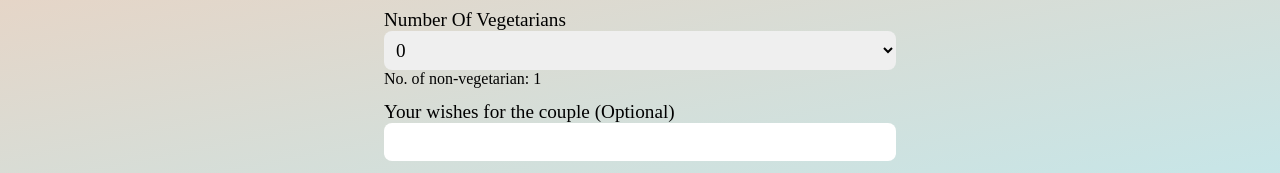
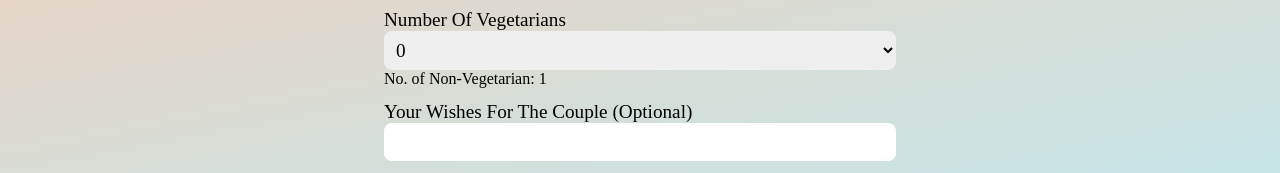
Before and after one commit to Nijamudeen96/wedding-site, a Next.js app: page /rsvp in a window 1280 px wide. Shown: the part 354-527 px from the top of the page. Built offline with nearby package versions, Linux system fonts and the light colour scheme; a web font is replaced by a local one.

Commit message:
edited arrow buttons and capitalise questions in rsvp page

```diff
--- a/src/pages/components/ExpandedView.jsx
+++ b/src/pages/components/ExpandedView.jsx
@@ -48,8 +48,8 @@ export default function ExpandedView({ photo, setPhoto, maxLength }) {
     return (
         <div className={styles.expanded_view_container}>
             {isLandscape ? <Image className={styles.expanded_view_image_landscape} src={photo.image} /> : <Image className={styles.expanded_view_image} src={photo.image} />}
-            <button className={styles.expanded_view_back} onClick={handleBackClick}> 🡄 </button>
-            <button className={styles.expanded_view_front} onClick={handleFrontClick}> 🡆 </button>
+            <button className={styles.expanded_view_back} onClick={handleBackClick}> &#60; </button>
+            <button className={styles.expanded_view_front} onClick={handleFrontClick}> &#62; </button>
             <button className={styles.expanded_view_close} onClick={handleCloseClick}> X </button>
         </div >
     )
--- a/src/pages/rsvp.jsx
+++ b/src/pages/rsvp.jsx
@@ -70,9 +70,9 @@ export default function RSVP() {
                 />
                 <label htmlFor="vegetarian">Number Of Vegetarians</label>
                 <Option total_attendance={attendee} setVegetarian={setVegetarian} />
-                {vegetarian != 0 ? <p>No. of vegetarian: {vegetarian}</p> : null}
-                {vegetarian != attendee ? <p>No. of non-vegetarian: {attendee - vegetarian}</p> : null}
-                <label htmlFor="wishes">Your wishes for the couple (Optional)</label>
+                {vegetarian != 0 ? <p>No. of Vegetarian: {vegetarian}</p> : null}
+                {vegetarian != attendee ? <p>No. of Non-Vegetarian: {attendee - vegetarian}</p> : null}
+                <label htmlFor="wishes">Your Wishes For The Couple (Optional)</label>
                 <input
                     id="wishes"
                     type="text"
```
